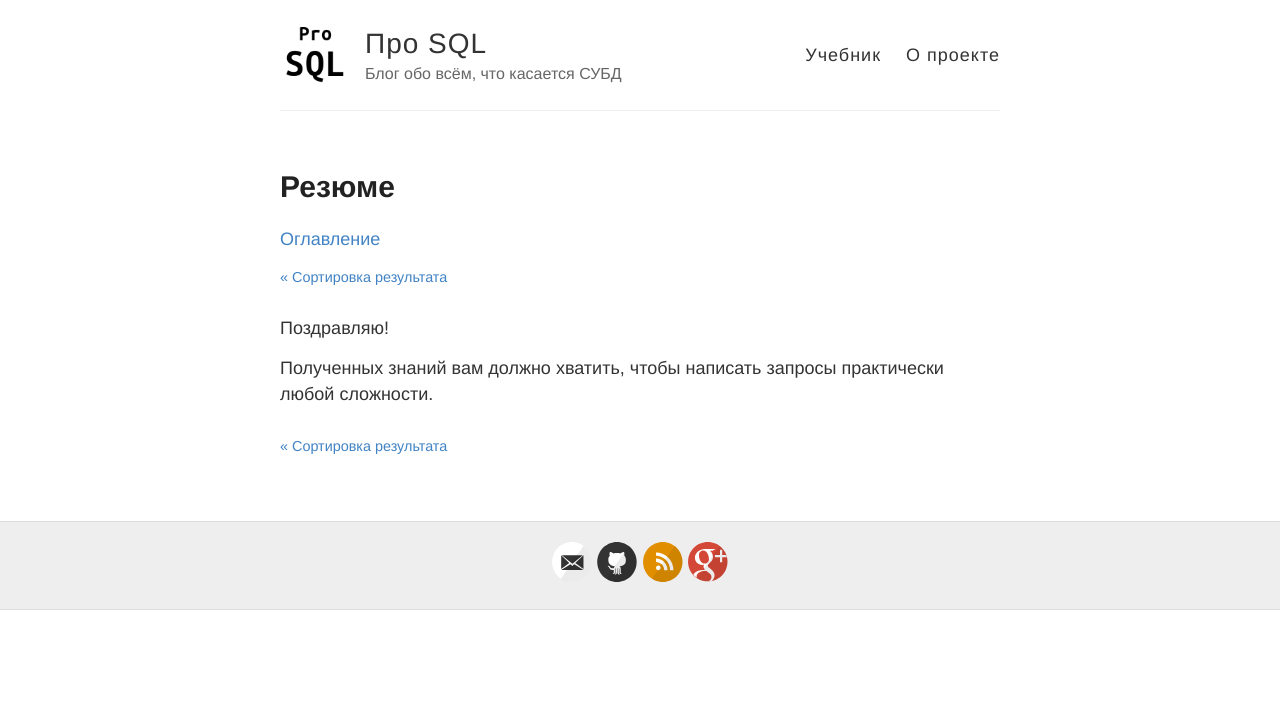
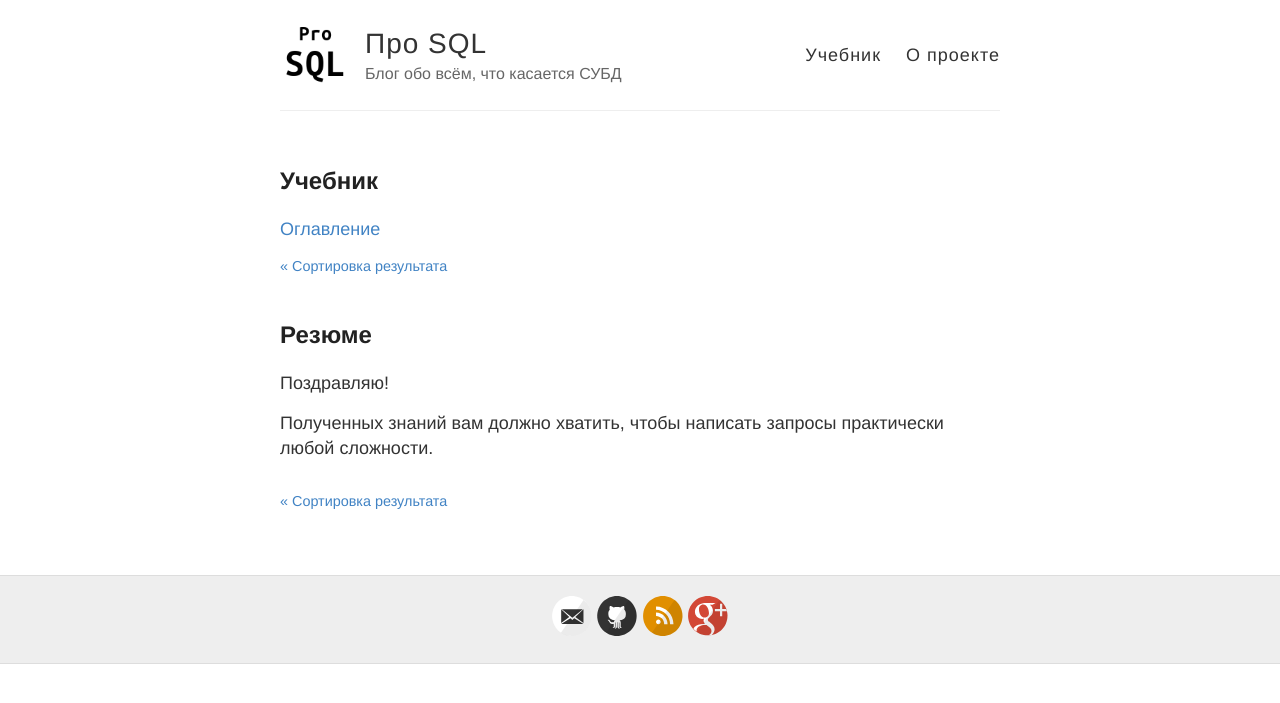
Before and after one commit to prosql/prosql.github.io, a Jekyll site: the page built from _book/01-70-resume.md, in a window 1280 px wide. Shown: the top 703 px of the page. Built offline with Jekyll 4.4.1, drawn with Linux system fonts in a browser that asks for light colours; comment, search, counter and statistics services are not loaded.

Commit message:
add links

```diff
--- a/_layouts/article.html
+++ b/_layouts/article.html
@@ -3,8 +3,7 @@ layout: default
 ---
 
 <article class="post">
-  <h1>{{ page.title }}</h1>
-
+  <h2>Учебник</h2>
   <div>
     <a href="/book/">Оглавление</a>
   </div>
@@ -16,6 +15,8 @@ layout: default
       <a class="next" href="{{page.next.url}}">{{page.next.title}} &raquo;</a>
     {% endif %}
   </div>
+
+  <h2>{{ page.title }}</h2>
 
   <div class="entry">
     {{ content }}
```
